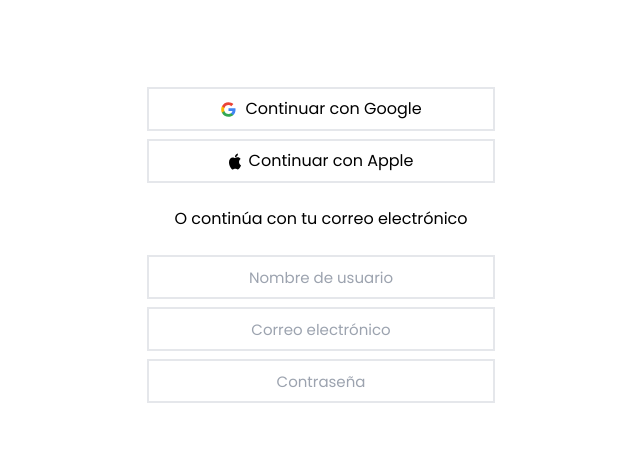
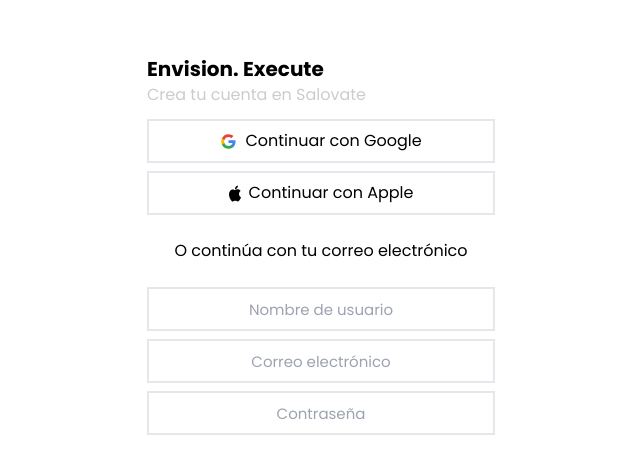
Before and after one commit to Juanies/gestion-empleados, a Next.js app: page /profile in a window 1280 px wide. Shown: the part 155-628 px from the top of the page, without its empty margins (319-959 px from the left). Built offline with nearby package versions, Linux system fonts and the light colour scheme.

Commit message:
Titulo login form

```diff
--- a/src/app/profile/page.jsx
+++ b/src/app/profile/page.jsx
@@ -3,7 +3,13 @@ import Input from '@/app/ui/input'
 
 export default function Home() {
   return (
-    <main className="flex flex-col items-center justify-center min-h-screen gap-6 p-24">
+    <main className="flex flex-col items-center justify-center min-h-screen">
+      <div className='flex flex-col gap-3'>
+          <div>
+            <span className='font-[600] text-xl'>Envision. Execute</span> <br />
+            <span className='  text-[#CCCCCC]'>Crea tu cuenta en Salovate</span>
+          </div>
+        <div className='flex flex-col items-center justify-center gap-6'>
           <div className='flex flex-col gap-2'>
             <Button type="google"/>
             <Button type="apple"/>
@@ -13,7 +19,8 @@ export default function Home() {
             <Input type="username"/>
             <Input type="email"/>
             <Input type="password"/>
-
+          </div>
+        </div>
       </div>
     </main>
   );
```
Lines whose indentation alone changed are shown as unchanged.
